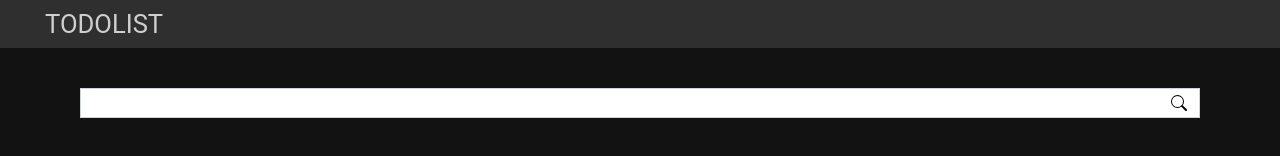
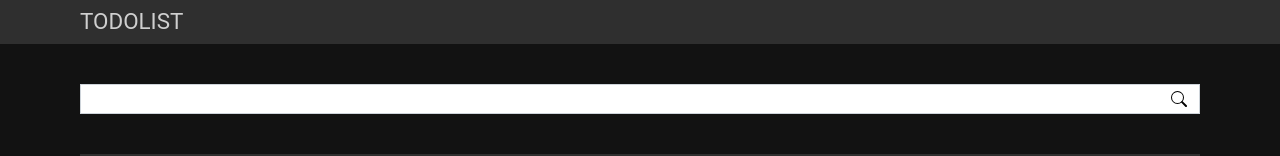
Before and after one commit to maiconfunke/todo-list-frontend, an Angular app: page /lists in a window 1280 px wide. Shown: the top 156 px of the page. Built offline with nearby package versions, Linux system fonts and the light colour scheme; a small style sheet from the web is missing.

Commit message:
feature(todo-list-frontend): criar header responsivo

```diff
--- a/src/app/components/header/header.component.scss
+++ b/src/app/components/header/header.component.scss
@@ -2,28 +2,32 @@
 @import "node_modules/bootstrap/scss/variables";
 @import "node_modules/bootstrap/scss/mixins/_breakpoints";
 
+@mixin responsiveSize($padding, $fontSize) {
+  .header {
+    font-size: $fontSize;
+    padding: $padding;
+ }
+}
+
 .header {
   text-transform: uppercase;
-  padding: 5px 45px;
   background: #2F2F2F;
   color: #CFCFCF;
-  font-size: 1rem;
+}
+
+//Mixin para redimensionamento para mobile
+@include media-breakpoint-up(xs) {
+  @include responsiveSize(5px 20px, 1.2rem)
 }
 
 @include media-breakpoint-up(sm) {
-  .header {
-    font-size: 1.2rem;
-  }
+  @include responsiveSize(5px 20px, 1.2rem)
 }
 
 @include media-breakpoint-up(md) {
-  .header {
-    font-size: 1.4rem;
-  }
+  @include responsiveSize(5px 80px, 1.4rem)
 }
 
 @include media-breakpoint-up(lg) {
-  .header {
-    font-size: 1.6rem;
-  }
+  @include responsiveSize(5px 80px, 1.4rem)
 }
```
